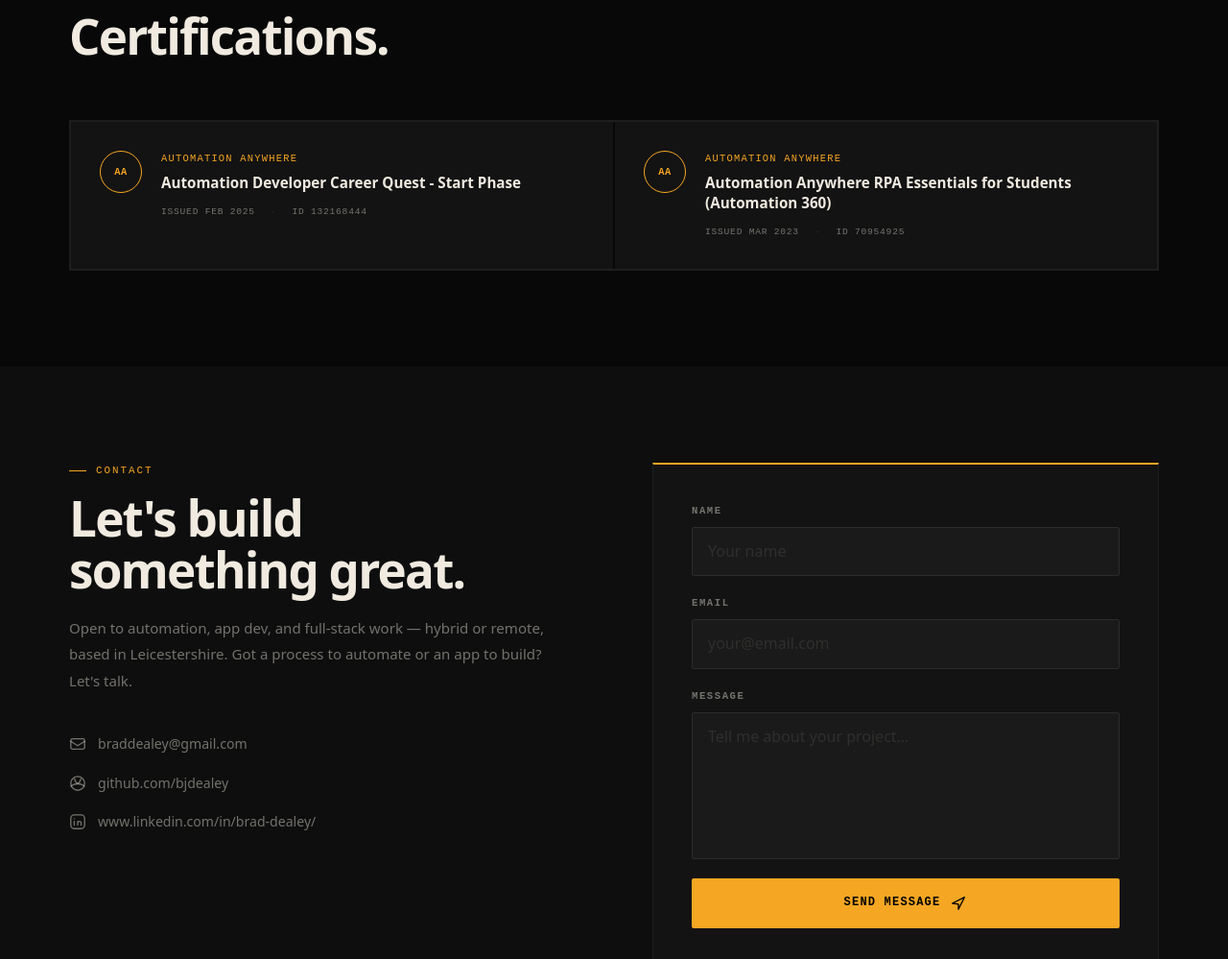
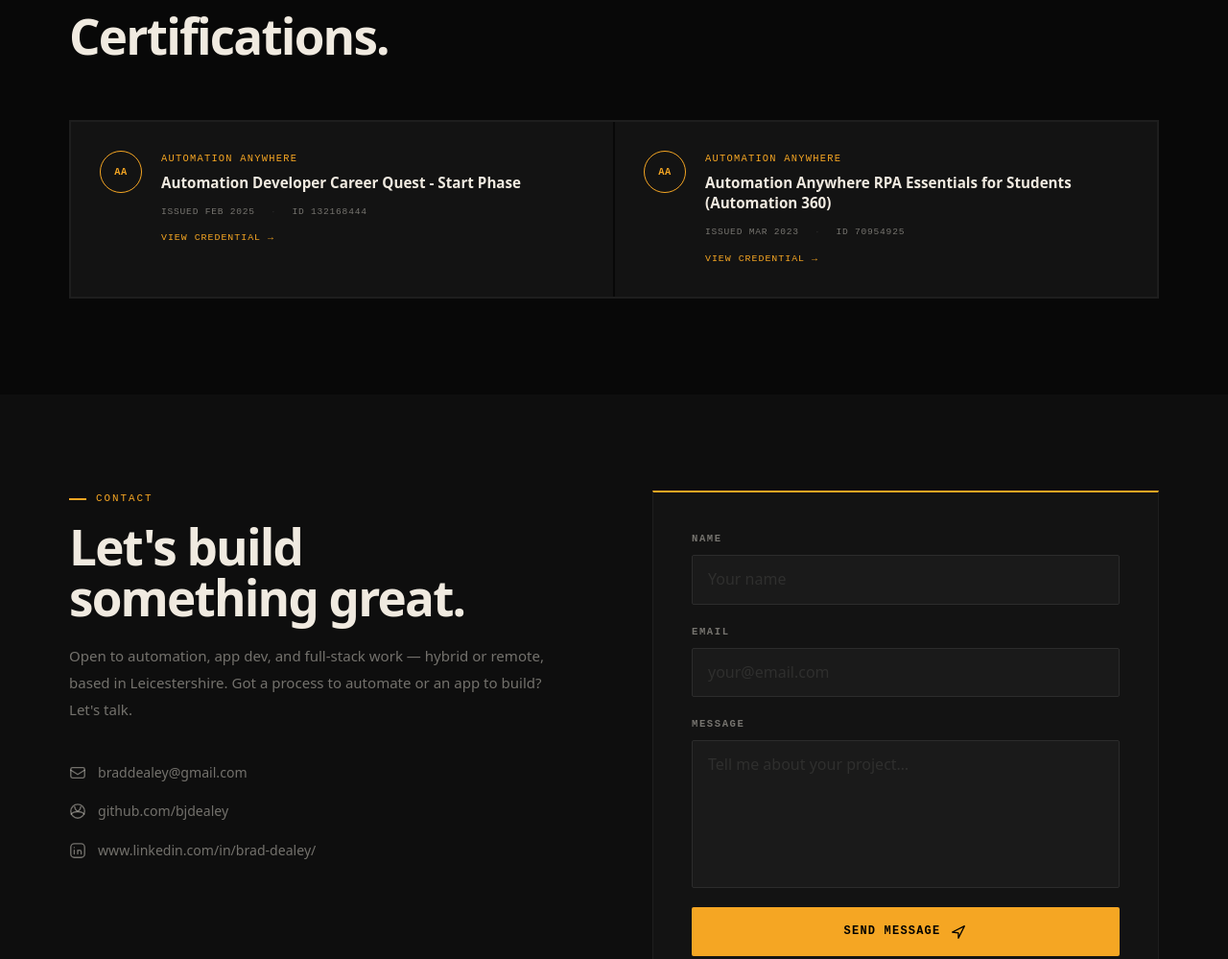
Before and after one commit to bjdealey/portfolio, a plain HTML site: page index.html in a window 1280 px wide. Shown: the part 4952-5951 px from the top of the page at 96% size. Drawn offline with Linux system fonts and the light colour scheme.

Commit message:
feat: add credential verification links to certifications

```diff
--- a/content.js
+++ b/content.js
@@ -205,6 +205,7 @@
       issuerInitials: "AA",
       issued:       "Feb 2025",
       credentialId: "132168444",
+      credentialUrl: "https://certificates.automationanywhere.com/17865f3c-b70a-42f0-9924-c95a5a184c36",
     },
     {
       title:        "Automation Anywhere RPA Essentials for Students (Automation 360)",
@@ -212,6 +213,7 @@
       issuerInitials: "AA",
       issued:       "Mar 2023",
       credentialId: "70954925",
+      credentialUrl: "https://certificates.automationanywhere.com/ba5c0f35-6604-4d0a-b038-67344ec8b79e#acc.RQYN6fnK",
     },
   ],
 
--- a/script.js
+++ b/script.js
@@ -244,6 +244,7 @@
             <span class="cert-date">Issued ${c.issued}</span>
             <span class="cert-id">ID&nbsp;${c.credentialId}</span>
           </div>
+          ${c.credentialUrl ? `<a href="${c.credentialUrl}" class="cert-link" target="_blank" rel="noopener" data-umami-event="Cert: ${c.title}">View credential →</a>` : ''}
         </div>
       </div>`
     ).join('');
--- a/style.css
+++ b/style.css
@@ -961,6 +961,18 @@
   color: var(--border-hi);
 }
 
+.cert-link {
+  display: inline-block;
+  margin-top: 12px;
+  font-family: var(--mono);
+  font-size: .62rem;
+  letter-spacing: .1em;
+  text-transform: uppercase;
+  color: var(--accent);
+  transition: opacity .15s;
+}
+.cert-link:hover { opacity: .7; }
+
 /* ── PAGE LOAD ANIMATION ── */
 @keyframes fadeUp {
   from { opacity: 0; transform: translateY(22px); }
```
Also changed, not shown: cv.html (+3 -1 lines).
